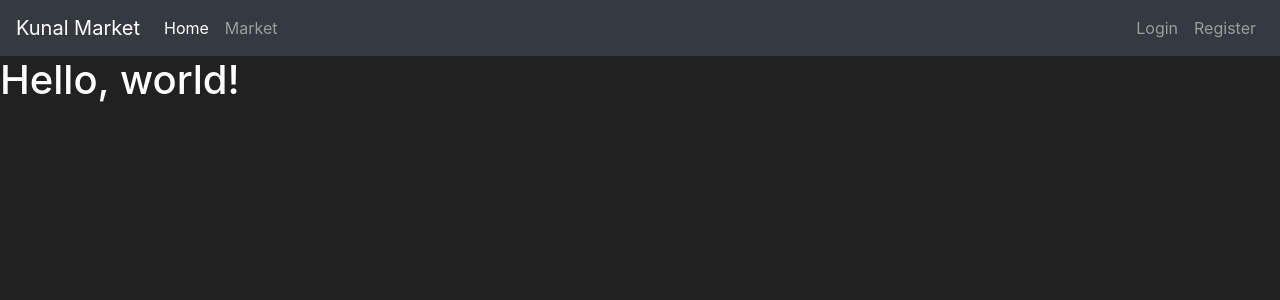
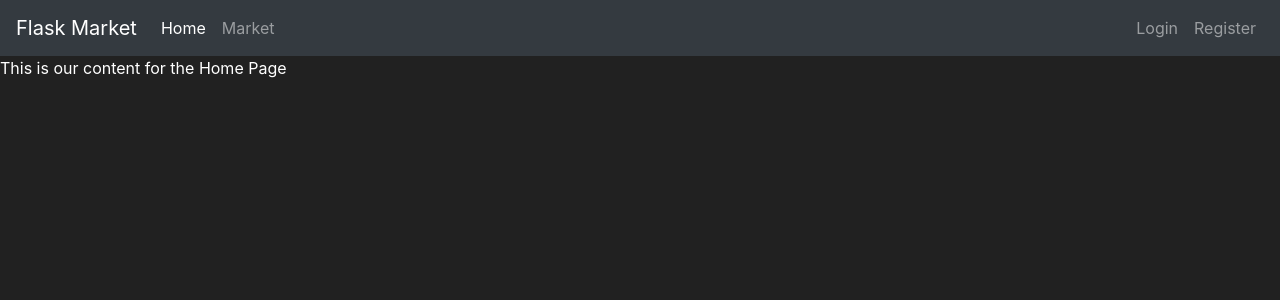
Before and after one commit to KunalRSangalge/Flask_project, a Flask app: page / in a window 1280 px wide. Shown: the top 300 px of the page. Run offline with Flask 3, Linux system fonts and the light colour scheme; some libraries are stand-ins or nearby versions.

Commit message:
template inheritance

```diff
--- a/Flask_Market/market.py
+++ b/Flask_Market/market.py
@@ -1,14 +1,17 @@
 from flask import Flask,render_template
+from flask_sqlalchemy import SQLAlchemy
 
 app = Flask(__name__)
+db = SQLAlchemy(app)
+
 
 @app.route("/")
 @app.route("/home")
-def hello_world():
+def home_page():
     return render_template('home.html')
 
 @app.route("/market")
-def market():
+def market_page():
     items = [
         {'id': 1, 'name': 'Phone', 'barcode': '893212299897', 'price': 500},
         {'id': 2, 'name': 'Laptop', 'barcode': '123985473165', 'price': 900},
--- /dev/null
+++ b/Flask_Market/templates/base.html
@@ -0,0 +1,60 @@
+<!doctype html>
+<html lang="en">
+   <head>
+      <!-- Required meta tags -->
+      <meta charset="utf-8">
+      <meta name="viewport" content="width=device-width, initial-scale=1, shrink-to-fit=no">
+      <!-- Bootstrap CSS -->
+      <link rel="stylesheet" href="https://cdn.jsdelivr.net/npm/bootstrap@4.5.3/dist/css/bootstrap.min.css" integrity="sha384-TX8t27EcRE3e/ihU7zmQxVncDAy5uIKz4rEkgIXeMed4M0jlfIDPvg6uqKI2xXr2" crossorigin="anonymous">
+      <title>
+          {% block title %}
+
+          {% endblock %}
+      </title>
+   </head>
+   <body>
+    <nav class="navbar navbar-expand-md navbar-dark bg-dark">
+      <a class="navbar-brand" href="#">Flask Market</a>
+      <button class="navbar-toggler" type="button" data-toggle="collapse" data-target="#navbarNav">
+        <span class="navbar-toggler-icon"></span>
+      </button>
+      <div class="collapse navbar-collapse" id="navbarNav">
+        <ul class="navbar-nav mr-auto">
+            <li class="nav-item active">
+                <a class="nav-link" href="{{ url_for('home_page') }}">Home <span class="sr-only">(current)</span></a>
+            </li>
+            <li class="nav-item">
+                <a class="nav-link" href="{{ url_for('market_page') }}">Market</a>
+            </li>
+        </ul>
+        <ul class="navbar-nav">
+            <li class="nav-item">
+                <a class="nav-link" href="#">Login</a>
+            </li>
+            <li class="nav-item">
+                <a class="nav-link" href="#">Register</a>
+            </li>
+        </ul>
+      </div>
+    </nav>
+      {% block content %}
+
+      {% endblock %}
+      <!-- Future Content here -->
+
+
+
+      <!-- Optional JavaScript -->
+      <!-- jQuery first, then Popper.js, then Bootstrap JS -->
+      <script src='https://kit.fontawesome.com/a076d05399.js'></script>
+      <script src="https://code.jquery.com/jquery-3.5.1.slim.min.js" integrity="sha384-DfXdz2htPH0lsSSs5nCTpuj/zy4C+OGpamoFVy38MVBnE+IbbVYUew+OrCXaRkfj" crossorigin="anonymous"></script>
+      <script src="https://cdn.jsdelivr.net/npm/popper.js@1.16.1/dist/umd/popper.min.js" integrity="sha384-9/reFTGAW83EW2RDu2S0VKaIzap3H66lZH81PoYlFhbGU+6BZp6G7niu735Sk7lN" crossorigin="anonymous"></script>
+      <script src="https://stackpath.bootstrapcdn.com/bootstrap/4.5.2/js/bootstrap.min.js" integrity="sha384-B4gt1jrGC7Jh4AgTPSdUtOBvfO8shuf57BaghqFfPlYxofvL8/KUEfYiJOMMV+rV" crossorigin="anonymous"></script>
+   </body>
+   <style>
+      body {
+      background-color: #212121;
+      color: white
+      }
+   </style>
+</html>
--- a/Flask_Market/templates/home.html
+++ b/Flask_Market/templates/home.html
@@ -1,59 +1,8 @@
-<!doctype html>
-<html lang="en">
-  <head>
-    <!-- Required meta tags -->
-    <meta charset="utf-8">
-    <meta name="viewport" content="width=device-width, initial-scale=1, shrink-to-fit=no">
+{% extends 'base.html' %}
+{% block title %}
+    Home Page
+{% endblock %}
 
-    <!-- Bootstrap CSS -->
-    <link rel="stylesheet" href="https://cdn.jsdelivr.net/npm/bootstrap@4.5.3/dist/css/bootstrap.min.css" integrity="sha384-TX8t27EcRE3e/ihU7zmQxVncDAy5uIKz4rEkgIXeMed4M0jlfIDPvg6uqKI2xXr2" crossorigin="anonymous">
-
-    <title>HomePage</title>
-  </head>
-  <body>
-    <nav class="navbar navbar-expand-md navbar-dark bg-dark">
-      <a class="navbar-brand" href="#">Kunal Market</a>
-      <button class="navbar-toggler" type="button" data-toggle="collapse" data-target="#navbarNav">
-        <span class="navbar-toggler-icon"></span>
-      </button>
-      <div class="collapse navbar-collapse" id="navbarNav">
-        <ul class="navbar-nav mr-auto">
-            <li class="nav-item active">
-                <a class="nav-link" href="#">Home <span class="sr-only">(current)</span></a>
-            </li>
-            <li class="nav-item">
-                <a class="nav-link" href="#">Market</a>
-            </li>
-        </ul>
-        <ul class="navbar-nav">
-            <li class="nav-item">
-                <a class="nav-link" href="#">Login</a>
-            </li>
-            <li class="nav-item">
-                <a class="nav-link" href="#">Register</a>
-            </li>
-        </ul>
-      </div>
-    </nav>
-
-    <h1>Hello, world!</h1>
-
-    <!-- Optional JavaScript; choose one of the two! -->
-
-    <!-- Option 1: jQuery and Bootstrap Bundle (includes Popper) -->
-    <script src="https://code.jquery.com/jquery-3.5.1.slim.min.js" integrity="sha384-DfXdz2htPH0lsSSs5nCTpuj/zy4C+OGpamoFVy38MVBnE+IbbVYUew+OrCXaRkfj" crossorigin="anonymous"></script>
-    <script src="https://cdn.jsdelivr.net/npm/bootstrap@4.5.3/dist/js/bootstrap.bundle.min.js" integrity="sha384-ho+j7jyWK8fNQe+A12Hb8AhRq26LrZ/JpcUGGOn+Y7RsweNrtN/tE3MoK7ZeZDyx" crossorigin="anonymous"></script>
-
-    <!-- Option 2: jQuery, Popper.js, and Bootstrap JS
-    <script src="https://code.jquery.com/jquery-3.5.1.slim.min.js" integrity="sha384-DfXdz2htPH0lsSSs5nCTpuj/zy4C+OGpamoFVy38MVBnE+IbbVYUew+OrCXaRkfj" crossorigin="anonymous"></script>
-    <script src="https://cdn.jsdelivr.net/npm/popper.js@1.16.1/dist/umd/popper.min.js" integrity="sha384-9/reFTGAW83EW2RDu2S0VKaIzap3H66lZH81PoYlFhbGU+6BZp6G7niu735Sk7lN" crossorigin="anonymous"></script>
-    <script src="https://cdn.jsdelivr.net/npm/bootstrap@4.5.3/dist/js/bootstrap.min.js" integrity="sha384-w1Q4orYjBQndcko6MimVbzY0tgp4pWB4lZ7lr30WKz0vr/aWKhXdBNmNb5D92v7s" crossorigin="anonymous"></script>
-    -->
-  </body>
-    <style>
-      body {
-        background-color: #212121;
-        color: white
-      }
-  </style>
-</html>
+{% block content %}
+    This is our content for the Home Page
+{% endblock %}
--- a/learning.txt
+++ b/learning.txt
@@ -15,3 +15,7 @@ our content unique to home.html
 in base.html, wherever the unique code has to come ther we will write
 {% block NAME_OF_BLOCK %}
 {% endblock %}
+
+navigating to another page:
+href="/home" -> ok but hardcoding not good
+href="{{ url_for('market_page') }}  -> best practise to call the function
--- a/requirements.txt
+++ b/requirements.txt
@@ -1 +1,2 @@
 flask
+flask-sqlalchemy
```
Also changed, not shown: Flask_Market/templates/market.html (+7 -59 lines).
